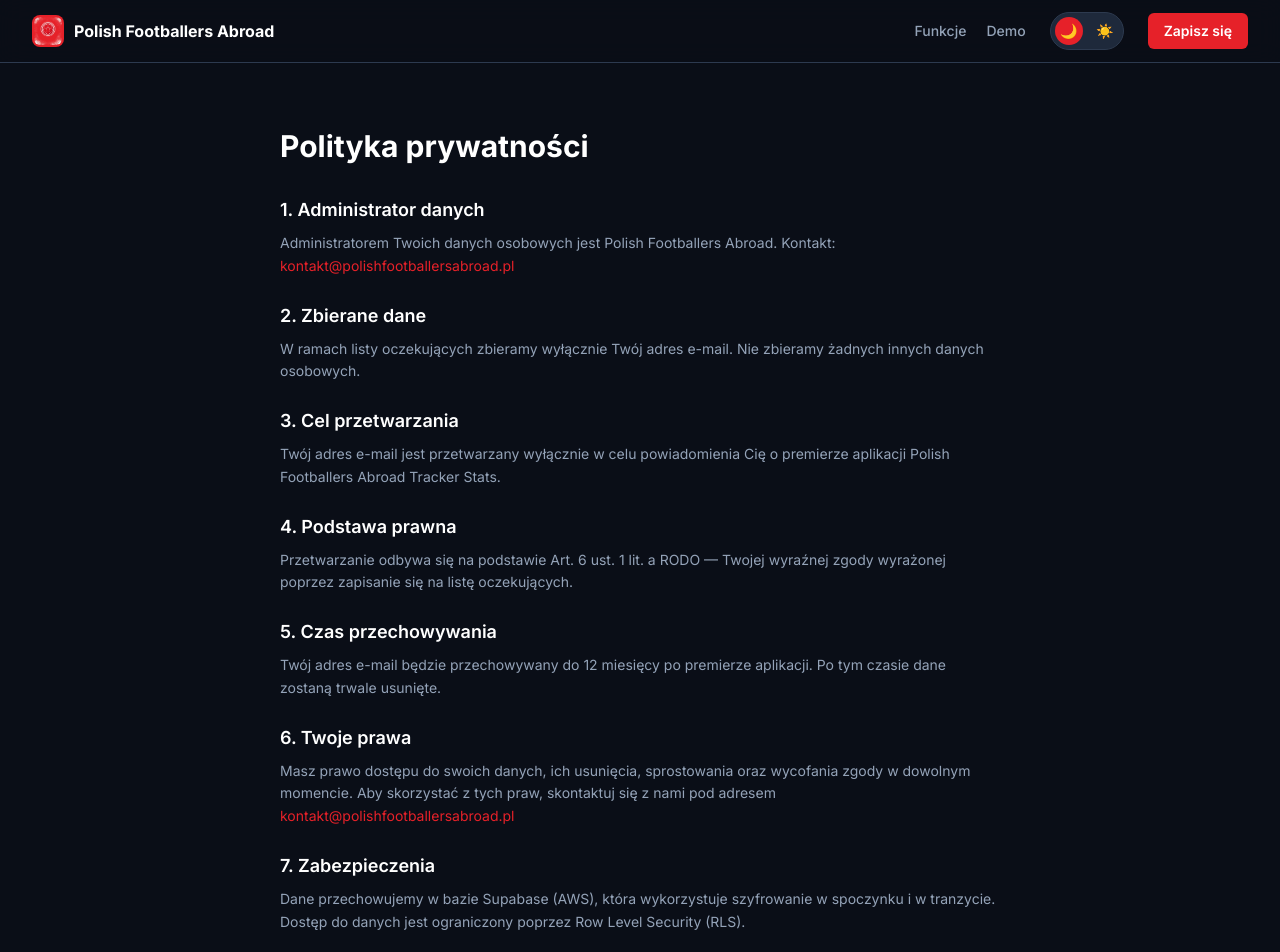
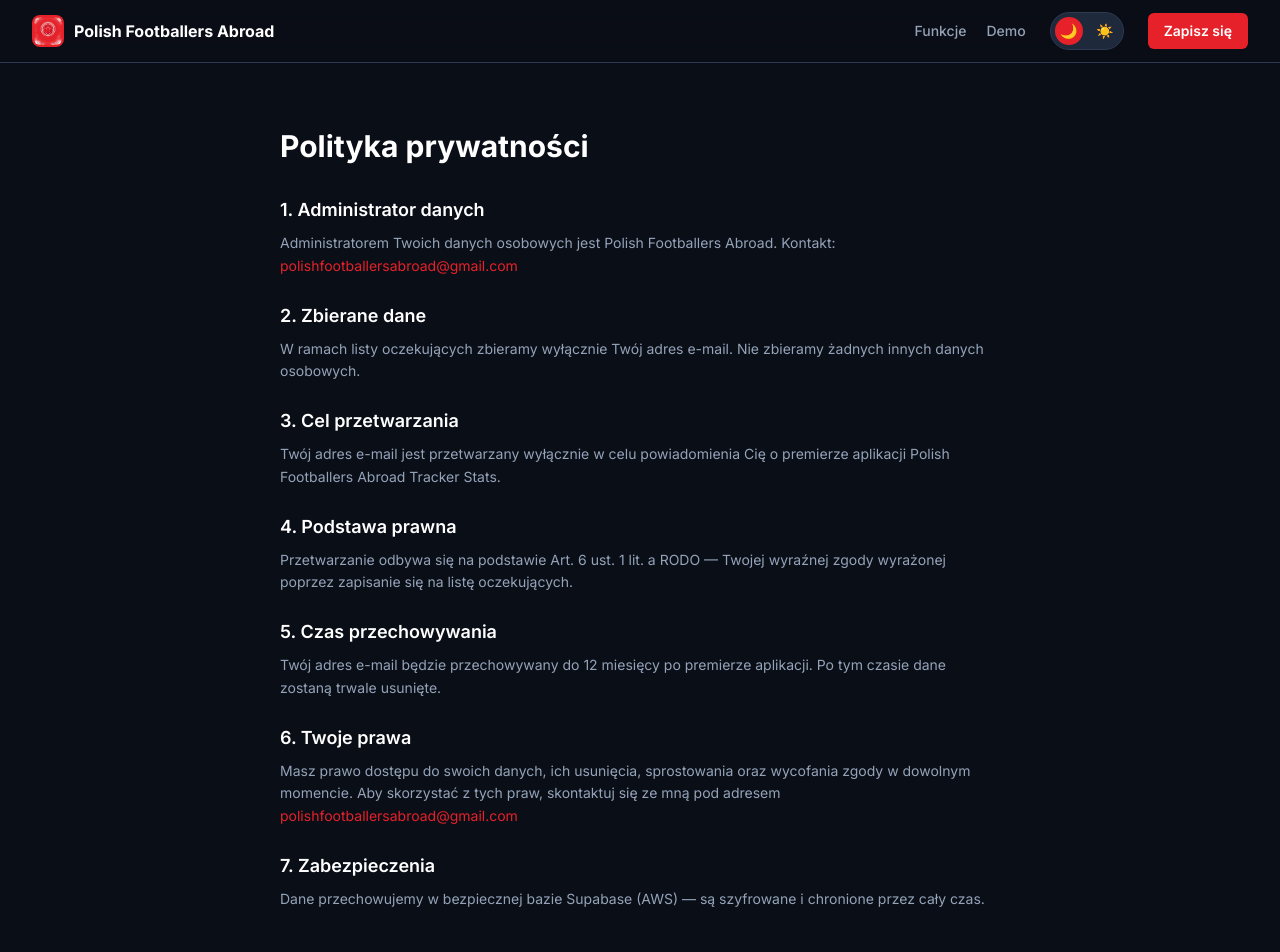
Before and after one commit to LenartDominik/polish-footballers-abroad-landing, a Next.js app: page /privacy in a window 1280 px wide. Shown: the top 952 px of the page. Built offline with nearby package versions, Linux system fonts and the light colour scheme.

Commit message:
fix: update contact email to Gmail

```diff
--- a/src/app/privacy/page.tsx
+++ b/src/app/privacy/page.tsx
@@ -22,10 +22,10 @@ export default function Privacy() {
               Administratorem Twoich danych osobowych jest Polish Footballers
               Abroad. Kontakt:{" "}
               <a
-                href="mailto:kontakt@polishfootballersabroad.pl"
+                href="mailto:polishfootballersabroad@gmail.com"
                 className="text-accent hover:underline"
               >
-                kontakt@polishfootballersabroad.pl
+                polishfootballersabroad@gmail.com
               </a>
             </p>
           </section>
@@ -78,12 +78,12 @@ export default function Privacy() {
             <p>
               Masz prawo dostępu do swoich danych, ich usunięcia, sprostowania
               oraz wycofania zgody w dowolnym momencie. Aby skorzystać z tych
-              praw, skontaktuj się z nami pod adresem{" "}
+              praw, skontaktuj się ze mną pod adresem{" "}
               <a
-                href="mailto:kontakt@polishfootballersabroad.pl"
+                href="mailto:polishfootballersabroad@gmail.com"
                 className="text-accent hover:underline"
               >
-                kontakt@polishfootballersabroad.pl
+                polishfootballersabroad@gmail.com
               </a>
             </p>
           </section>
@@ -93,9 +93,8 @@ export default function Privacy() {
               7. Zabezpieczenia
             </h2>
             <p>
-              Dane przechowujemy w bazie Supabase (AWS), która wykorzystuje
-              szyfrowanie w spoczynku i w tranzycie. Dostęp do danych jest
-              ograniczony poprzez Row Level Security (RLS).
+              Dane przechowujemy w bezpiecznej bazie Supabase (AWS) — są
+              szyfrowane i chronione przez cały czas.
             </p>
           </section>
         </div>
--- a/src/app/terms/page.tsx
+++ b/src/app/terms/page.tsx
@@ -38,10 +38,10 @@ export default function Terms() {
 
           <section>
             <h2 className="text-lg font-semibold text-text-primary mb-2">
-              3. Bonus — 7 dni premium
+              3. Bonus — 14 dni premium
             </h2>
             <p>
-              Osoby zapisane na listę oczekującą otrzymają 7 dni darmowego
+              Osoby zapisane na listę oczekującą otrzymają 14 dni darmowego
               dostępu do funkcji premium po premierze aplikacji. Bonus
               przysługuje jednym osobom z pierwszej setki zapisanych.
             </p>
@@ -65,10 +65,10 @@ export default function Terms() {
             <p>
               W sprawach związanych z regulaminem kontaktuj się pod adresem{" "}
               <a
-                href="mailto:kontakt@polishfootballersabroad.pl"
+                href="mailto:polishfootballersabroad@gmail.com"
                 className="text-accent hover:underline"
               >
-                kontakt@polishfootballersabroad.pl
+                polishfootballersabroad@gmail.com
               </a>
             </p>
           </section>
```
